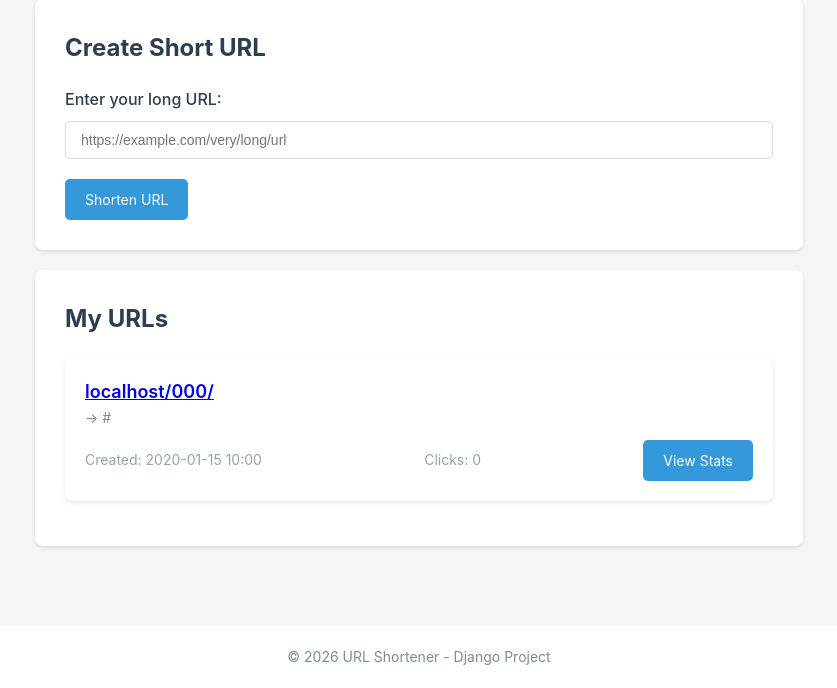
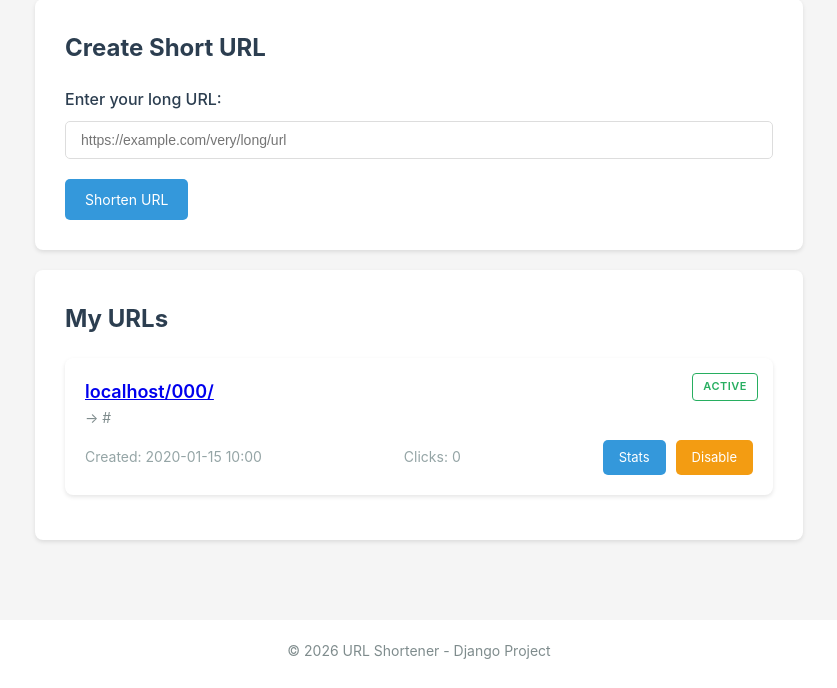
Before and after one commit to aomou/urlshortener, a Django app: page /my-urls/ in a window 1280 px wide. Shown: the part 172-860 px from the top of the page, without its empty margins (221-1058 px from the left). After the commit the page ends 831 px from the top, so only its background shows below. Run offline with Django 5.2, Linux system fonts and the light colour scheme; a user stored in the database is signed in; tables that the repository leaves empty hold one stand-in row (values such as "Sample post"); data that the repository does not hold is empty.

Commit message:
feat: add URL enable/disable toggle
- add is_active field to URL model
- support enable/disable actions with status badge
- disabled URLs show "Link Expired" page

```diff
--- a/shortener/models.py
+++ b/shortener/models.py
@@ -11,6 +11,7 @@ class URLModel(models.Model):
     )
     original_url = models.URLField(max_length=2048, verbose_name="原始網址")
     created_at = models.DateTimeField(auto_now_add=True, verbose_name="建立時間")
+    is_active = models.BooleanField(default=True, verbose_name="Active")
     user = models.ForeignKey(
         User, on_delete=models.CASCADE, related_name="urls", verbose_name="擁有者"
     )
--- a/shortener/services.py
+++ b/shortener/services.py
@@ -93,12 +93,13 @@ class URLService:
         return (new_url, True)
 
     @staticmethod
-    def get_url_by_code(code):
+    def get_url_by_code(code, check_active=True):
         """
         根據短碼取得 URL 物件
 
         Args:
             code: 短網址代碼
+            check_active: 是否檢查 URL 啟用狀態（預設 True）
 
         Returns:
             URLModel 實例
@@ -116,6 +117,11 @@ class URLService:
 
             # 查詢資料庫
             url_obj = URLModel.objects.get(id=url_id, user_id=user_id)
+
+            # 檢查 URL 是否啟用（僅在 check_active=True 時）
+            if check_active and not url_obj.is_active:
+                raise UrlNotFoundError(f"URL is inactive: {code}")
+
             return url_obj
 
         except (ValueError, URLModel.DoesNotExist):
@@ -150,6 +156,36 @@ class URLService:
             .annotate(click_count=Count("clicks"))  # 使用 annotate 避免 N+1 查詢問題
             .order_by("-created_at")
         )
+
+    @staticmethod
+    def toggle_url_status(url_id, user):
+        """
+        切換 URL 啟用狀態
+
+        Args:
+            url_id: URL 物件的 ID
+            user: Django User 物件
+
+        Returns:
+            URLModel 實例（已更新狀態）
+
+        Raises:
+            UrlNotFoundError: URL 不存在
+            AccessDeniedError: 使用者非擁有者
+        """
+        try:
+            url_obj = URLModel.objects.get(id=url_id)
+        except URLModel.DoesNotExist:
+            raise UrlNotFoundError(f"URL not found: {url_id}") from None
+
+        # 驗證擁有者
+        URLService.verify_owner(url_obj, user)
+
+        # 切換狀態
+        url_obj.is_active = not url_obj.is_active
+        url_obj.save()
+
+        return url_obj
 
     @staticmethod
     def verify_owner(url_obj, user):
--- a/shortener/templates/shortener/my_urls.html
+++ b/shortener/templates/shortener/my_urls.html
@@ -23,10 +23,17 @@
     <h2>My URLs</h2>
     {% if urls %}
         {% for url in urls %}
-        <div class="url-item">
+        <div class="url-item {% if not url.is_active %}url-inactive{% endif %}">
+            {% if url.is_active %}
+                <span class="status-badge status-active">Active</span>
+            {% else %}
+                <span class="status-badge status-inactive">Inactive</span>
+            {% endif %}
             <div class="url-info">
                 <div class="short-url">
-                    <a href="{{ request.scheme }}://{{ request.get_host }}/{{ url.short_code }}/" target="_blank">
+                    <a href="{{ request.scheme }}://{{ request.get_host }}/{{ url.short_code }}/"
+                       target="_blank"
+                       {% if not url.is_active %}class="link-disabled"{% endif %}>
                         {{ request.get_host }}/{{ url.short_code }}/
                     </a>
                 </div>
@@ -35,7 +42,17 @@
             <div class="url-meta">
                 <span>Created: {{ url.created_at|date:"Y-m-d H:i" }}</span>
                 <span>Clicks: {{ url.click_count }}</span>
-                <a href="{% url 'url_stats' url.short_code %}" class="btn">View Stats</a>
+                <div class="url-actions">
+                    <a href="{% url 'url_stats' url.short_code %}" class="btn btn-small">Stats</a>
+                    <form method="post" action="{% url 'toggle_url' url.id %}" style="display: inline;">
+                        {% csrf_token %}
+                        {% if url.is_active %}
+                            <button type="submit" class="btn btn-warning btn-small">Disable</button>
+                        {% else %}
+                            <button type="submit" class="btn btn-success btn-small">Enable</button>
+                        {% endif %}
+                    </form>
+                </div>
             </div>
         </div>
         {% endfor %}
--- a/shortener/templates/shortener/url_stats.html
+++ b/shortener/templates/shortener/url_stats.html
@@ -4,6 +4,11 @@
 
 {% block content %}
 <div class="card">
+    {% if url.is_active %}
+        <span class="status-badge status-active">Active</span>
+    {% else %}
+        <span class="status-badge status-inactive">Inactive</span>
+    {% endif %}
     <h2>URL Statistics</h2>
 
     <div class="stats-info">
--- a/shortener/urls.py
+++ b/shortener/urls.py
@@ -9,6 +9,7 @@ from . import views
 urlpatterns = [
     path("", views.home_view, name="home"),
     path("my-urls/", views.my_urls_view, name="my_urls"),
+    path("my-urls/toggle/<int:url_id>/", views.toggle_url_view, name="toggle_url"),
     path("stats/<str:code>/", views.url_stats_view, name="url_stats"),
     # 短網址重定向必須放在最後，避免攔截其他路由
     path("<str:code>/", views.redirect_view, name="redirect"),
--- a/shortener/views.py
+++ b/shortener/views.py
@@ -66,6 +66,33 @@ def my_urls_view(request):
 
 
 @login_required
+def toggle_url_view(request, url_id):
+    """
+    切換 URL 啟用/停用狀態
+
+    POST-only endpoint
+    """
+    if request.method != "POST":
+        messages.error(request, "Invalid request method")
+        return redirect("my_urls")
+
+    try:
+        url_obj = URLService.toggle_url_status(url_id, request.user)
+
+        status_text = "enabled" if url_obj.is_active else "disabled"
+        messages.success(
+            request, f"URL {url_obj.short_code} has been {status_text}"
+        )
+
+    except UrlNotFoundError:
+        messages.error(request, "Short URL not found")
+    except AccessDeniedError:
+        messages.error(request, "You do not have permission to modify this URL")
+
+    return redirect("my_urls")
+
+
+@login_required
 def url_stats_view(request, code):
     """
     統計詳情頁
@@ -74,8 +101,8 @@ def url_stats_view(request, code):
     僅限擁有者訪問
     """
     try:
-        # 取得 URL 物件
-        url_obj = URLService.get_url_by_code(code)
+        # 取得 URL 物件（不檢查 is_active，擁有者應該能查看停用 URL 的統計）
+        url_obj = URLService.get_url_by_code(code, check_active=False)
 
         # 驗證擁有者
         URLService.verify_owner(url_obj, request.user)
--- a/static/css/style.css
+++ b/static/css/style.css
@@ -131,6 +131,7 @@ header h1 a:hover {
     margin: 0 auto 20px;
     max-width: 80%;
     overflow: hidden;
+    position: relative;
 }
 
 .card h2 {
@@ -196,6 +197,7 @@ table tr:hover {
     margin-bottom: 15px;
     box-shadow: 0 2px 4px rgba(0,0,0,0.1);
     max-width: 100%;
+    position: relative;
 }
 
 .url-item .url-info {
@@ -362,6 +364,74 @@ footer {
     font-size: 13px;
 }
 
+/* Status Badges */
+.status-badge {
+    position: absolute;
+    top: 15px;
+    right: 15px;
+    padding: 4px 10px;
+    font-size: 11px;
+    border-radius: 4px;
+    font-weight: 600;
+    text-transform: uppercase;
+    letter-spacing: 0.5px;
+}
+
+.status-badge.status-active {
+    color: #27ae60;
+    background: transparent;
+    border: 1px solid #27ae60;
+}
+
+.status-badge.status-inactive {
+    color: #7f8c8d;
+    background: transparent;
+    border: 1px solid #95a5a6;
+}
+
+/* Toggle Buttons */
+.btn-warning {
+    background: #f39c12;
+    min-width: 77px;
+}
+
+.btn-warning:hover {
+    background: #e67e22;
+}
+
+.btn-success {
+    background: #27ae60;
+    min-width: 77px;
+}
+
+.btn-success:hover {
+    background: #229954;
+}
+
+/* Inactive URL Styling */
+.url-item.url-inactive {
+    background: #f8f9fa;
+    border: 1px solid #e9ecef;
+}
+
+.url-item.url-inactive .link-disabled {
+    color: #95a5a6;
+    cursor: not-allowed;
+    text-decoration: none;
+    pointer-events: none;
+}
+
+.url-item.url-inactive .original-url {
+    color: #adb5bd;
+}
+
+/* URL Actions */
+.url-actions {
+    display: flex;
+    gap: 10px;
+    align-items: center;
+}
+
 /* Responsive */
 @media (max-width: 768px) {
     header .container {
```
Also changed, not shown: doc/url_shortener_spec.md (+12 -1 lines), shortener/templates/shortener/404.html (+44 -14 lines), shortener/migrations/0003_alter_clicklog_options_alter_urlmodel_options_and_more.py (added).
